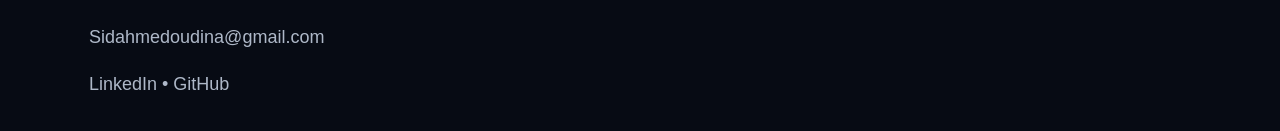
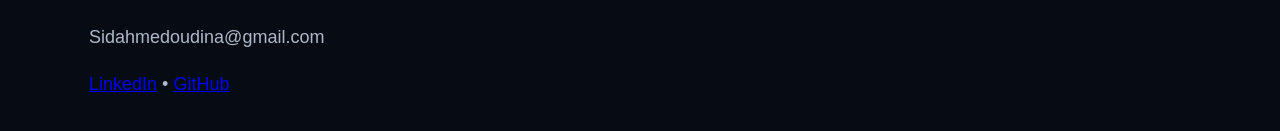
Before and after one commit to sidahmedoudina-netizen/sid-ahmed-portfolio, a Next.js app: page / in a window 1280 px wide. Shown: the part 2038-2169 px from the top of the page. Built offline with nearby package versions, Linux system fonts and the light colour scheme.

Commit message:
Add LinkedIn and GitHub links to contact section

```diff
--- a/app/page.js
+++ b/app/page.js
@@ -47,7 +47,23 @@
       <section>
         <h2>Contact</h2>
         <p>Sidahmedoudina@gmail.com</p>
-        <p>LinkedIn • GitHub</p>
+        <p>
+  <a
+    href="https://www.linkedin.com/in/sid-ahmed-oudina-4a4232205/"
+    target="_blank"
+    rel="noopener noreferrer"
+  >
+    LinkedIn
+  </a>
+  {" • "}
+  <a
+    href="https://github.com/sidahmedoudina-netizen"
+    target="_blank"
+    rel="noopener noreferrer"
+  >
+    GitHub
+  </a>
+</p>
       </section>
     </main>
   );
```
